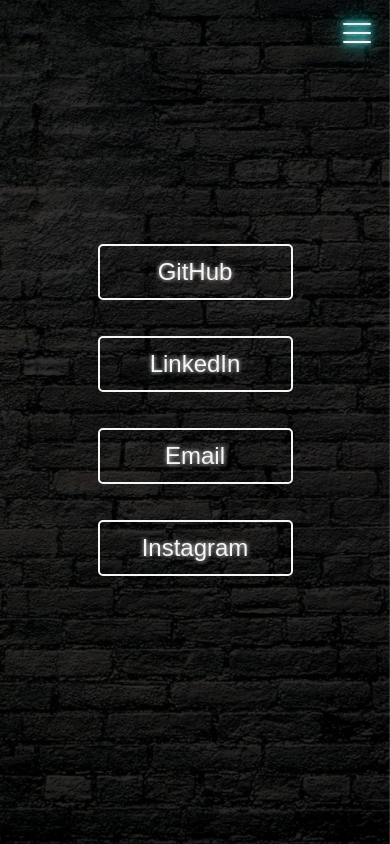
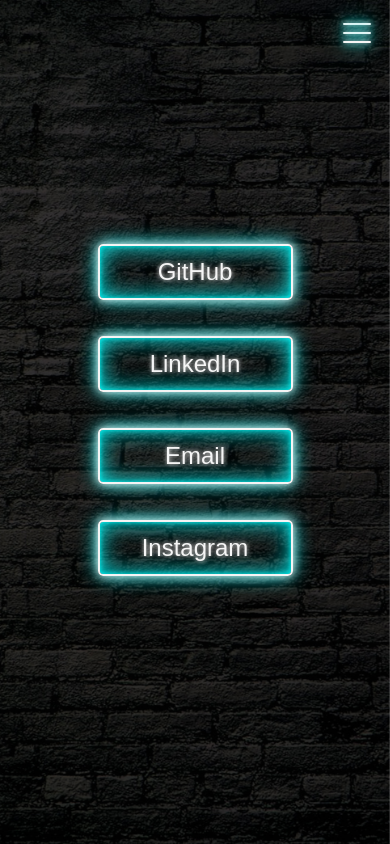
Before and after one commit to Plofland/photo-portfolio, a Next.js app: page /contact in a window 390 px wide. Built offline with nearby package versions, Linux system fonts and the light colour scheme.

Commit message:
add neon effect mobile social btns

```diff
--- a/src/app/contact/page.js
+++ b/src/app/contact/page.js
@@ -93,4 +93,10 @@
 			transition: ease-in-out 0.2s;
 		}
 	}
+
+	@media (max-width: 750px) {
+		box-shadow: 0 0 10px #f5f5f5, 0 0 20px #00f5f5,
+				inset 0 0 5px #00f5f5,
+				inset 0 0 25px #00f5f5;
+	}
 `;
```
